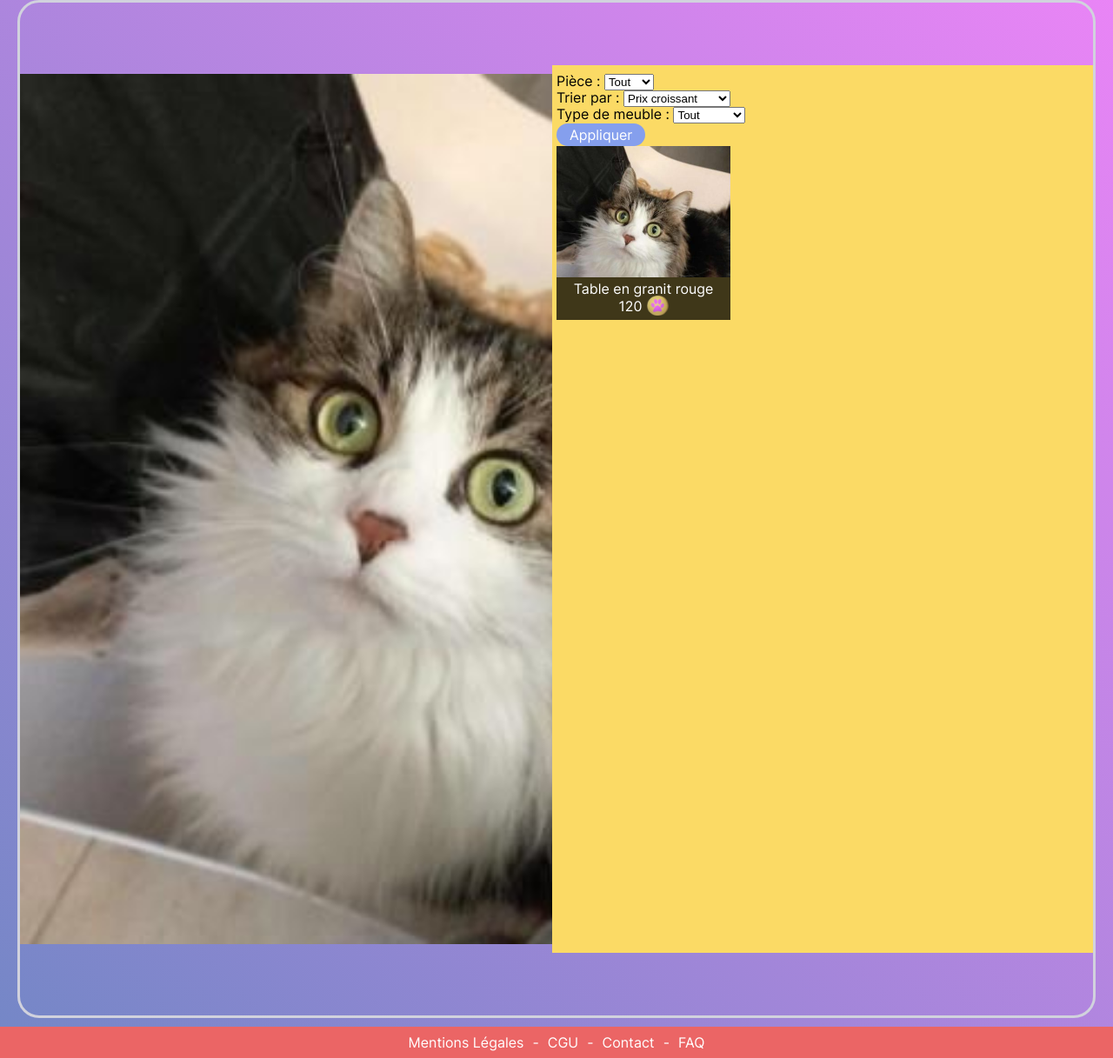
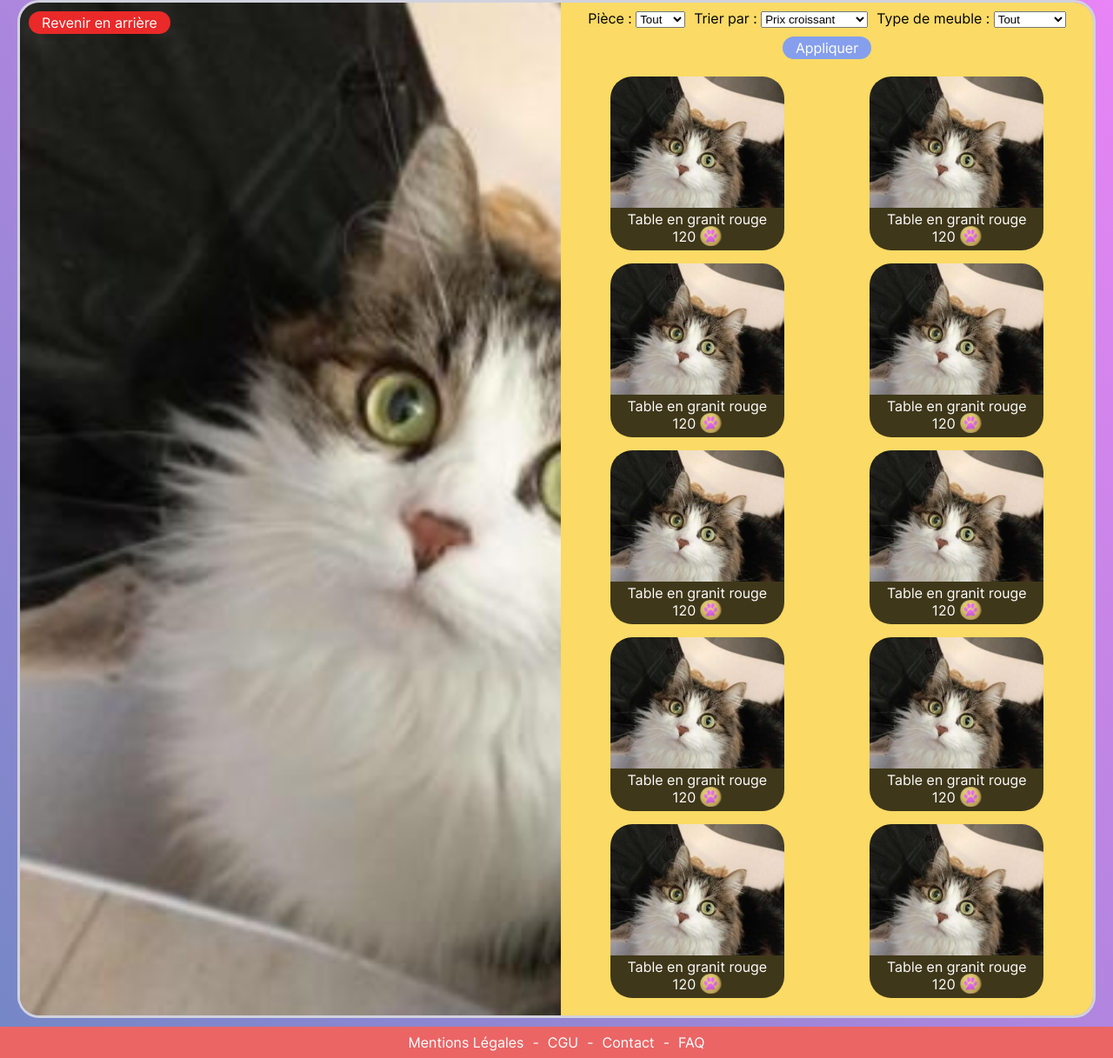
Before and after one commit to Rei333/nyanimal, a PHP site: page /furnitures_shop in a window 1280 px wide. Shown: the part 117-1334 px from the top of the page at 87% size. Run offline with PHP 8.4, Linux system fonts and the light colour scheme; a user stored in the database is signed in.

Commit message:
Add js file and some modifications

```diff
--- a/css/common.css
+++ b/css/common.css
@@ -34,7 +34,7 @@ body {
     flex-direction: column;
     justify-content: space-between;
     background-image: linear-gradient(45deg, #7387c6, #E32DF395);
-    min-height: 100vh;
+    height: 100vh;
     margin: 0;
 }
 
--- a/css/connexion.css
+++ b/css/connexion.css
@@ -1,3 +1,7 @@
+body {
+    height: initial;
+}
+
 main {
     gap: 20px;
 }
--- a/css/contact.css
+++ b/css/contact.css
@@ -8,7 +8,7 @@ form {
 
 textarea {
     width: 100%;
-    height: 300px;
+    height: 150px;
     padding: 10px;
     border-radius: var(--radius);
 }
--- a/css/furnitures_shop.css
+++ b/css/furnitures_shop.css
@@ -1,21 +1,76 @@
 #game {
     display: flex;
     flex-direction: row;
+    align-items: stretch;
+    overflow: hidden;
 }
 
 #furniture_selected, #products {
-    height: 75vh; /* PB ICI */
-    width: 100%;
+    flex: 1;
 }
 
 #furniture_selected {
+    display: flex;
+    flex-direction: column;
+    justify-content: space-between;
     background-image: url("../favicon.ico");
     background-size: cover;
+    padding: 10px;
+    gap: 15px;
+}
+
+#furniture_selected > a {
+    text-decoration: none;
+}
+
+#selected_product {
+    display: none;
+    flex-direction: column;
+    justify-content: end;
+    align-items: center;
+    flex: 1;
+}
+
+#selected_product > img {
+    height: 60%;
+}
+
+
+#button {
+    display: none;
+    justify-content: center;
 }
 
 #products {
+    display: flex;
+    flex-direction: column;
     background-color: var(--background);
     padding: 10px 5px;
+}
+
+form, form > div {
+    display: flex;
+    gap: 10px;
+}
+
+form {
+    flex-direction: column;
+    align-items: center;
+    margin-bottom: 10px;
+}
+
+form > div {
+    flex-wrap: wrap;
+    justify-content: center;
+}
+
+#shop {
+    display: grid;
+    grid-template-columns: repeat(auto-fill, minmax(200px, 1fr));
+    justify-items: center;
+    padding: 10px;
+    gap: 15px;
+    overflow:scroll;
 }
 
 article {
@@ -24,6 +79,7 @@ article {
     width: 200px;
     height: 200px;
     border-radius: var(--radius);
+    overflow: clip;
 }
 
 .img {
--- /dev/null
+++ b/furnitures_shop.js
@@ -0,0 +1,11 @@
+function selected_article(id) {
+    let articles=document.getElementsByTagName("article");
+
+    for(let i=0; i<articles.length; i++) {
+        articles[i].style.border="none";
+    }
+
+    document.getElementsByTagName("article")[id].style.border="solid white 5px";
+    document.getElementById("selected_product").style.display="flex";
+    document.getElementById("button").style.display="flex";
+}
--- a/furnitures_shop.php
+++ b/furnitures_shop.php
@@ -8,9 +8,10 @@
 <html lang="fr">
     <head>
         <meta charset="UTF-8">
-        <title>Jeu</title>
+        <title>Boutique de Meuble</title>
         <link rel="stylesheet" href="css/common.css">
         <link rel="stylesheet" href="css/furnitures_shop.css">
+        <script src="furnitures_shop.js" defer></script>
     </head>
 
     <body>
@@ -18,11 +19,18 @@
 
         <main id="game">
             <section id="furniture_selected">
-
+                <a href="/outside"><button class="danger">Revenir en arrière</button></a>
+                <div id="selected_product">
+                    <img src="/img/bdd/furnitures/table_granit_rouge.png" alt="">
+                </div>
+                <div id="button">
+                    <button>Acheter</button>
+                </div>
             </section>
 
             <section id="products">
-                <form action="GET">
+                <form method="GET">
+                    <div>
                         <div>
                             <label for="room">Pièce :</label>
                             <select id="room">
@@ -51,12 +59,14 @@
                                 <option value="table">Table</option>
                             </select>
                         </div>
+                    </div>
 
                     <input type="submit" value="Appliquer">
                 </form>
 
                 <div id="shop">
-                    <article>
+                    <?php for($i=0; $i<10; $i++) { ?>
+                        <article onclick="selected_article(<?= $i ?>)">
                             <div class="img"></div>
                             <div class="tag">
                                 <span>Table en granit rouge</span>
@@ -65,6 +75,7 @@
                                 </div>
                             </div>
                         </article>
+                    <?php } ?>
                 </div>
             </section>
         </main>
--- a/index.php
+++ b/index.php
@@ -84,7 +84,10 @@
             </div>
             <section id="appartment_view">
                 <div id="appartment">
-                    <div id="wall" style="background-color: #FBDA65"></div>
+                    <div id="wall" style="background-color: #FBDA65">
+                        <img id="table" class="furnitures" src="/img/bdd/furnitures/table_granit_rouge.png">
+                        <img id="sofa" class="furnitures" src="/img/bdd/furnitures/table_granit_rouge.png">
+                    </div>
                     <div id="floor" style="background-color: #D1891C"></div>
                 </div>
             </section>
```
Also changed, not shown: css/index.css (+19 -5 lines). Lines whose indentation alone changed are shown as unchanged.
